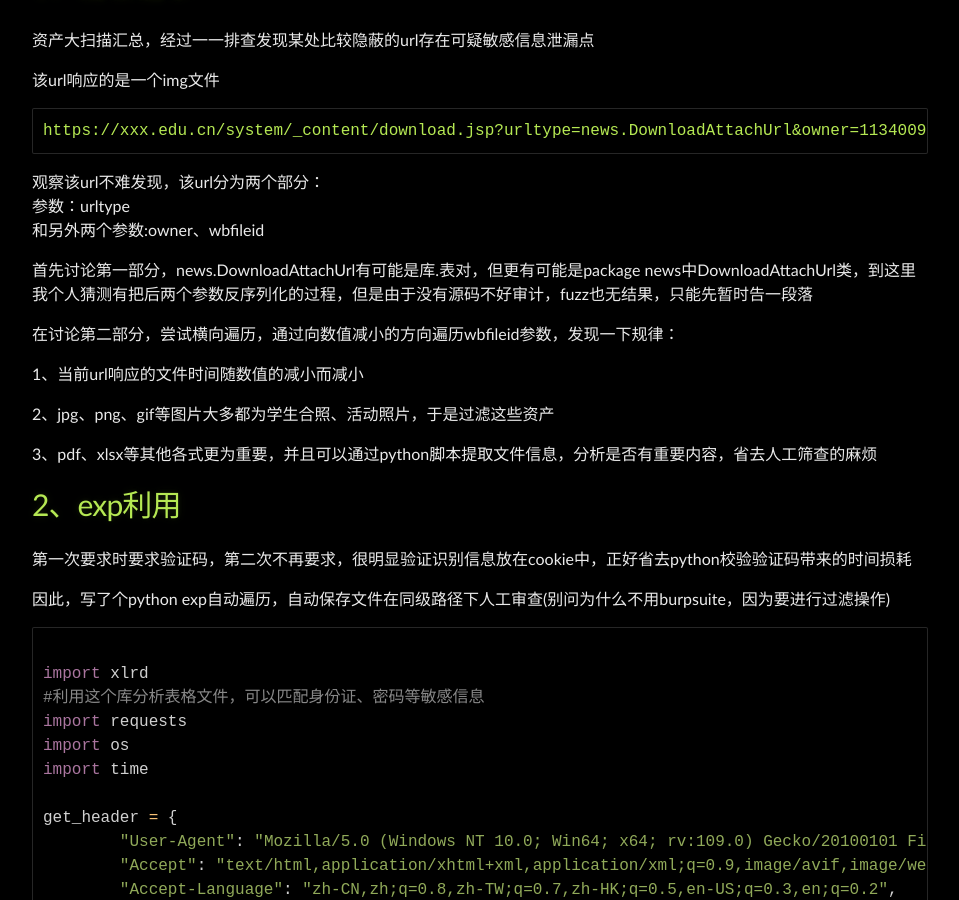
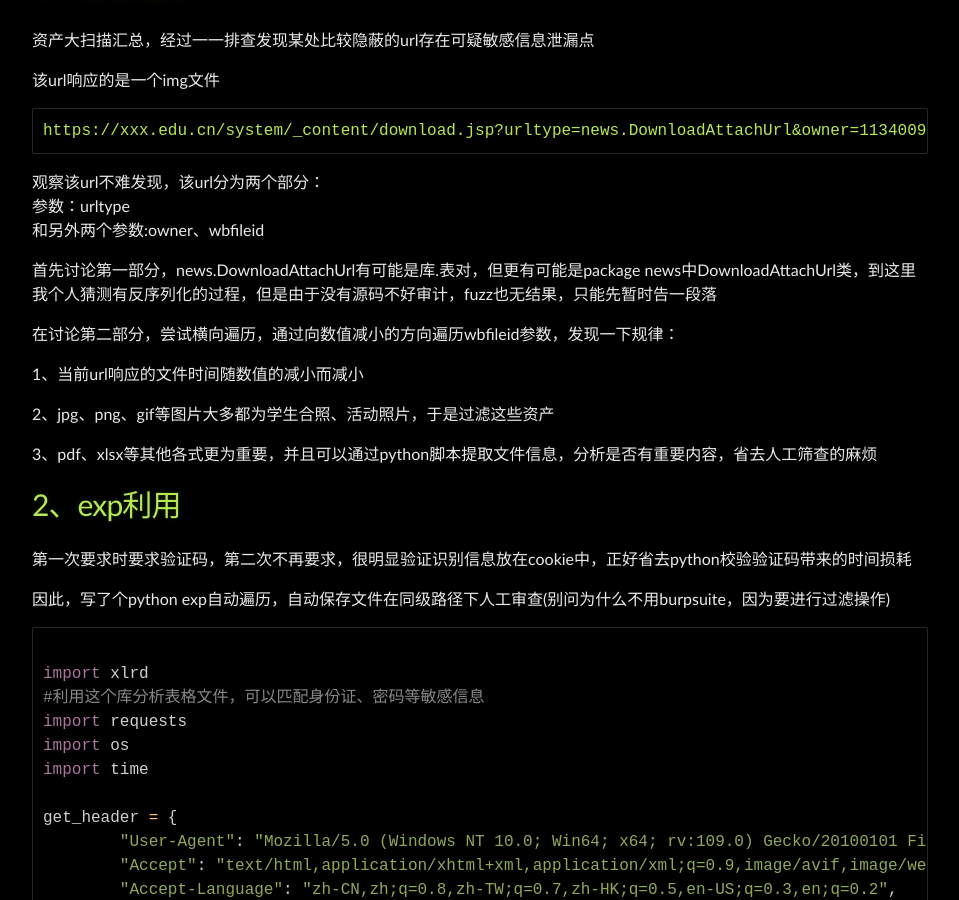
Before and after one commit to Leeyangee/leeyangee.github.io, a Jekyll site: the page built from _posts/2023-06-14-SRC实战 非典型渗透-某教育资产敏感信息泄漏提证书.md, in a window 1280 px wide and 900 px high, scrolled down 363 px. Shown: the whole window, without its empty margins (160-1119 px from the left). Built offline with Jekyll 4.4.1, drawn with Linux system fonts in a browser that asks for light colours.

Commit message:
Update 2023-06-14-SRC实战 非典型渗透-某教育资产敏感信息泄漏提证书.md

```diff
--- a/_posts/2023-06-14-SRC实战 非典型渗透-某教育资产敏感信息泄漏提证书.md
+++ b/_posts/2023-06-14-SRC实战 非典型渗透-某教育资产敏感信息泄漏提证书.md
@@ -19,7 +19,7 @@ https://xxx.edu.cn/system/_content/download.jsp?urltype=news.DownloadAttachUrl&o
 参数：urltype
 和另外两个参数:owner、wbfileid
 
-首先讨论第一部分，news.DownloadAttachUrl有可能是库.表对，但更有可能是package news中DownloadAttachUrl类，到这里我个人猜测有把后两个参数反序列化的过程，但是由于没有源码不好审计，fuzz也无结果，只能先暂时告一段落
+首先讨论第一部分，news.DownloadAttachUrl有可能是库.表对，但更有可能是package news中DownloadAttachUrl类，到这里我个人猜测有反序列化的过程，但是由于没有源码不好审计，fuzz也无结果，只能先暂时告一段落
 
 在讨论第二部分，尝试横向遍历，通过向数值减小的方向遍历wbfileid参数，发现一下规律：
 
```
